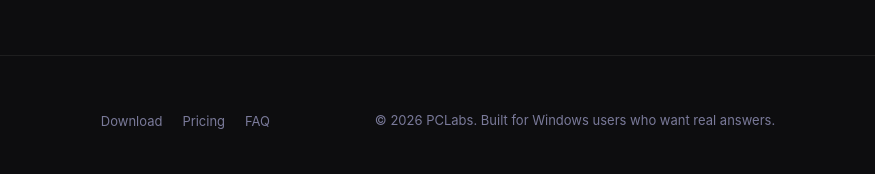
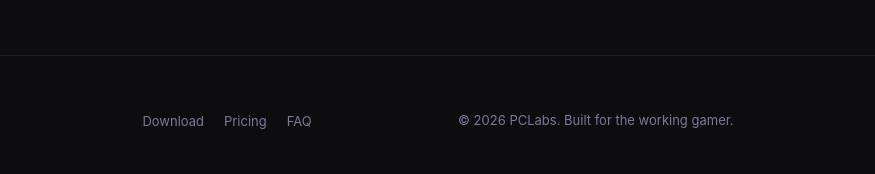
Before and after one commit to brandonvera3-stack/PC-Labs-Site, a plain HTML site: page download.html in a window 1280 px wide. Shown: the part 1941-2115 px from the top of the page, 190-1065 px from the left. Drawn offline with Linux system fonts and the light colour scheme.

Commit message:
update footer tagline

```diff
--- a/download.html
+++ b/download.html
@@ -897,7 +897,7 @@
       <li><a href="/pricing.html">Pricing</a></li>
       <li><a href="/faq.html">FAQ</a></li>
     </ul>
-    <span class="footer-copy">&copy; 2026 PCLabs. Built for Windows users who want real answers.</span>
+    <span class="footer-copy">&copy; 2026 PCLabs. Built for the working gamer.</span>
     <div class="footer-social">
     <a href="https://www.tiktok.com/@pclabsapp" target="_blank" rel="noopener" aria-label="TikTok">
       <svg width="15" height="15" viewBox="0 0 24 24" fill="currentColor">
```
Also changed, not shown: faq.html (+1 -1 lines), index.html (+1 -1 lines), pricing.html (+1 -1 lines).
